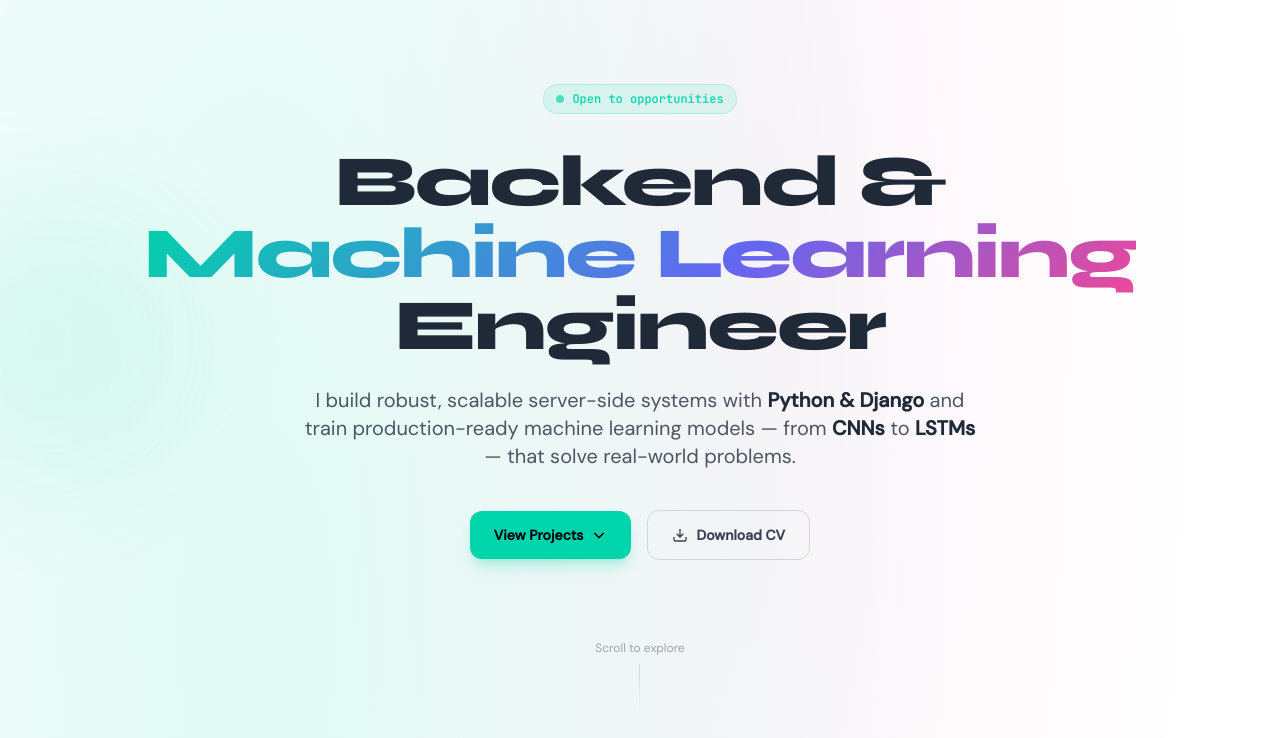
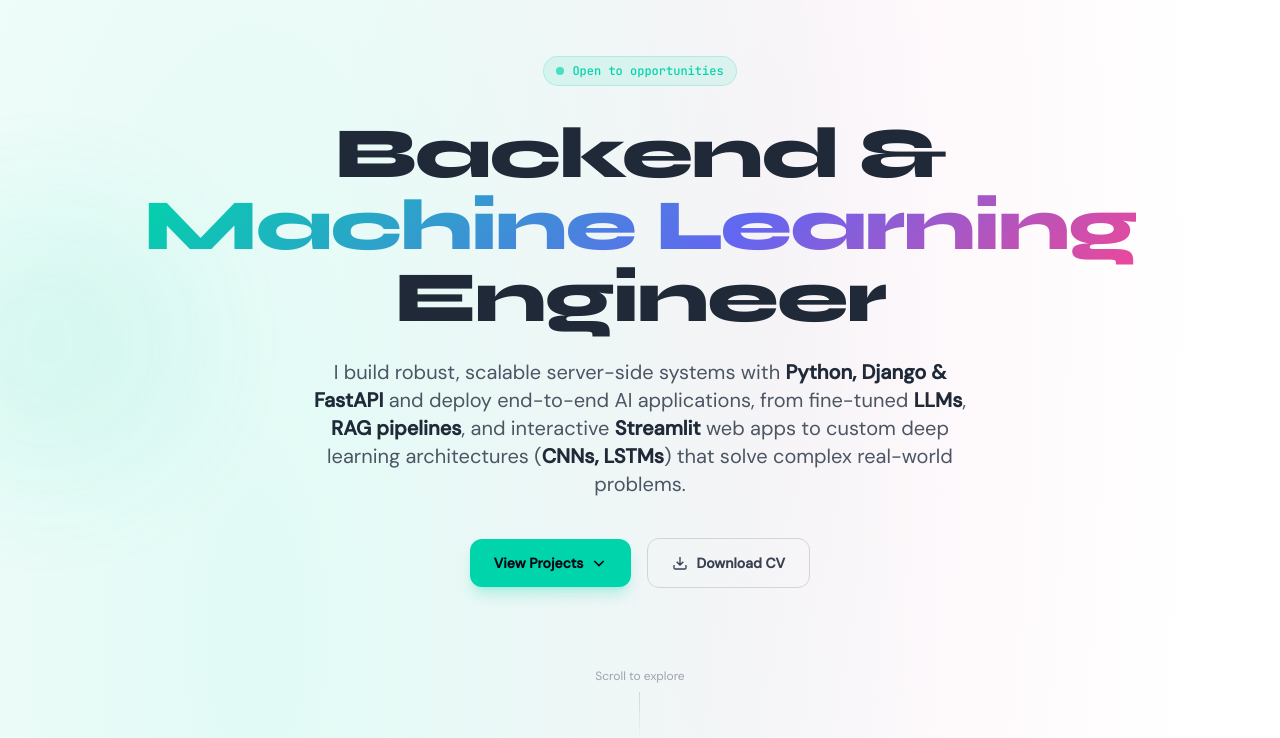
Before and after one commit to Ali-hellcab/portfolio, a Django app: template portfolio/templates/portfolio/index.html in a window 1280 px wide. Shown: the part 66-804 px from the top of the page. Run offline with Django 3.2, Linux system fonts and the light colour scheme; the template is opened without the code that fills it, so the values that code supplies are empty; some libraries are stand-ins or nearby versions.

Commit message:
Revise bio to reflect new skills and technologies
Updated bio paragraph to include FastAPI and AI applications.

```diff
--- a/portfolio/templates/portfolio/index.html
+++ b/portfolio/templates/portfolio/index.html
@@ -42,12 +42,12 @@
 
     <!-- Bio paragraph  ← YOUR bio (keep it punchy — 2–3 sentences) -->
     <p class="text-lg sm:text-xl text-gray-600 dark:text-gray-400 max-w-2xl mx-auto
-              leading-relaxed mb-10 animate-fade-up"
-       style="animation-delay:0.35s">
-      I build robust, scalable server-side systems with <strong class="text-gray-800 dark:text-gray-200">Python &amp; Django</strong>
-      and train production-ready machine learning models — from <strong class="text-gray-800 dark:text-gray-200">CNNs</strong>
-      to <strong class="text-gray-800 dark:text-gray-200">LSTMs</strong> — that solve real-world problems.
-    </p>
+          leading-relaxed mb-10 animate-fade-up"
+   style="animation-delay:0.35s">
+  I build robust, scalable server-side systems with <strong class="text-gray-800 dark:text-gray-200">Python, Django &amp; FastAPI</strong>
+  and deploy end-to-end AI applications, from fine-tuned <strong class="text-gray-800 dark:text-gray-200">LLMs</strong>, <strong class="text-gray-800 dark:text-gray-200">RAG pipelines</strong>, and interactive <strong class="text-gray-800 dark:text-gray-200">Streamlit</strong> web apps to custom deep learning architectures (<strong class="text-gray-800 dark:text-gray-200">CNNs, LSTMs</strong>) that solve complex real-world problems.
+</p>
+
 
     <!-- CTA Buttons -->
     <div class="flex flex-col sm:flex-row items-center justify-center gap-4 animate-fade-up"
```
